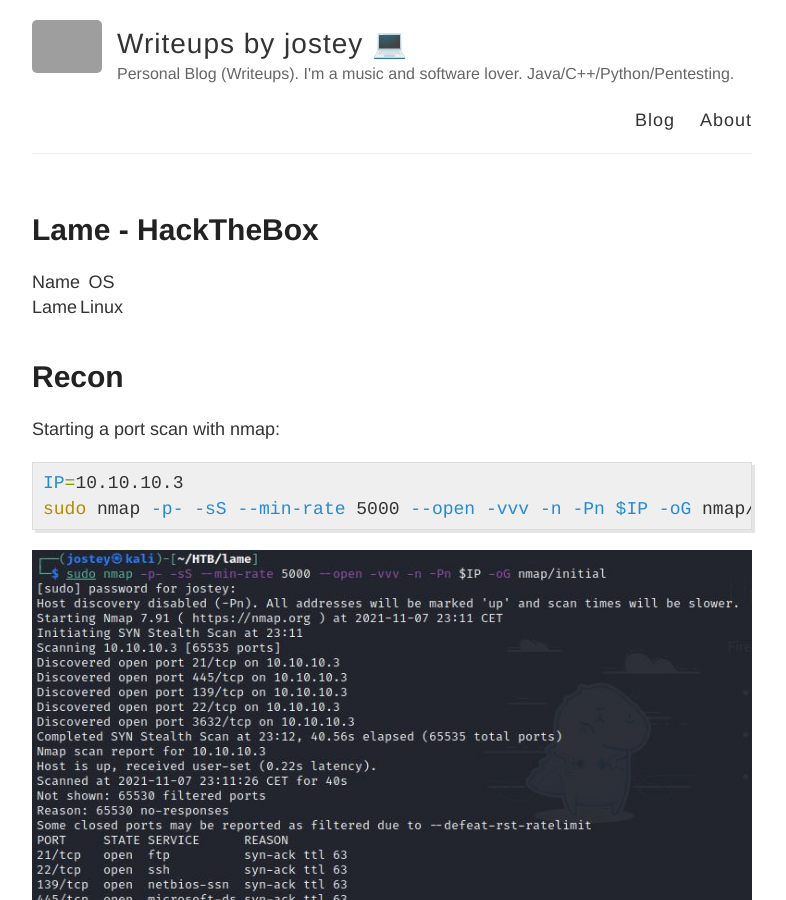
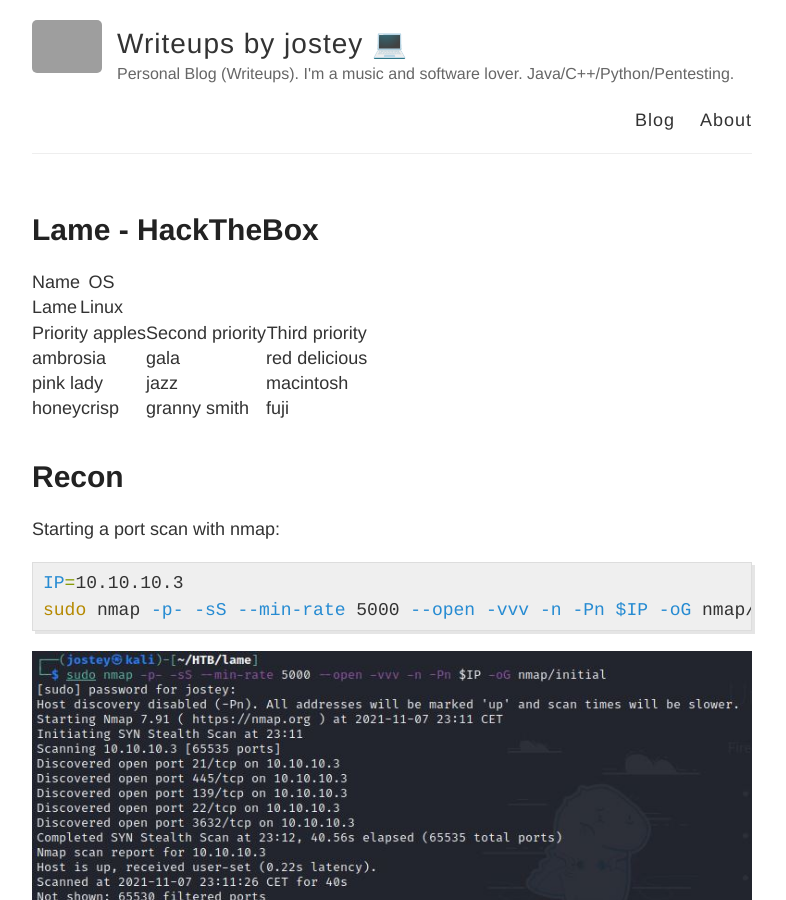
Before and after one commit to jostey/jostey.github.io, a Jekyll site: the page built from _posts/2021-11-7-Lame-HTB.md, in a window 1280 px wide and 900 px high. Shown: the whole window, without its empty margins (248-1034 px from the left). Built offline with Jekyll 4.4.1, drawn with Linux system fonts in a browser that asks for light colours; grey boxes are pictures that could not be loaded.

Commit message:
Update 2021-11-7-Lame-HTB.md

```diff
--- a/_posts/2021-11-7-Lame-HTB.md
+++ b/_posts/2021-11-7-Lame-HTB.md
@@ -5,9 +5,15 @@ slug: lame-hackthebox
 date: '2021-11-07T21:38:18.350Z'
 ---
 
-| Name 	| OS    	|
-|------	|-------	|
-| Lame 	| Linux 	|
+| Name | OS |
+|--------|--------|
+| Lame | Linux |
+
+| Priority apples | Second priority | Third priority |
+|-------|--------|---------|
+| ambrosia | gala | red delicious |
+| pink lady | jazz | macintosh |
+| honeycrisp | granny smith | fuji |
 
 # Recon
 Starting a port scan with nmap:
```
